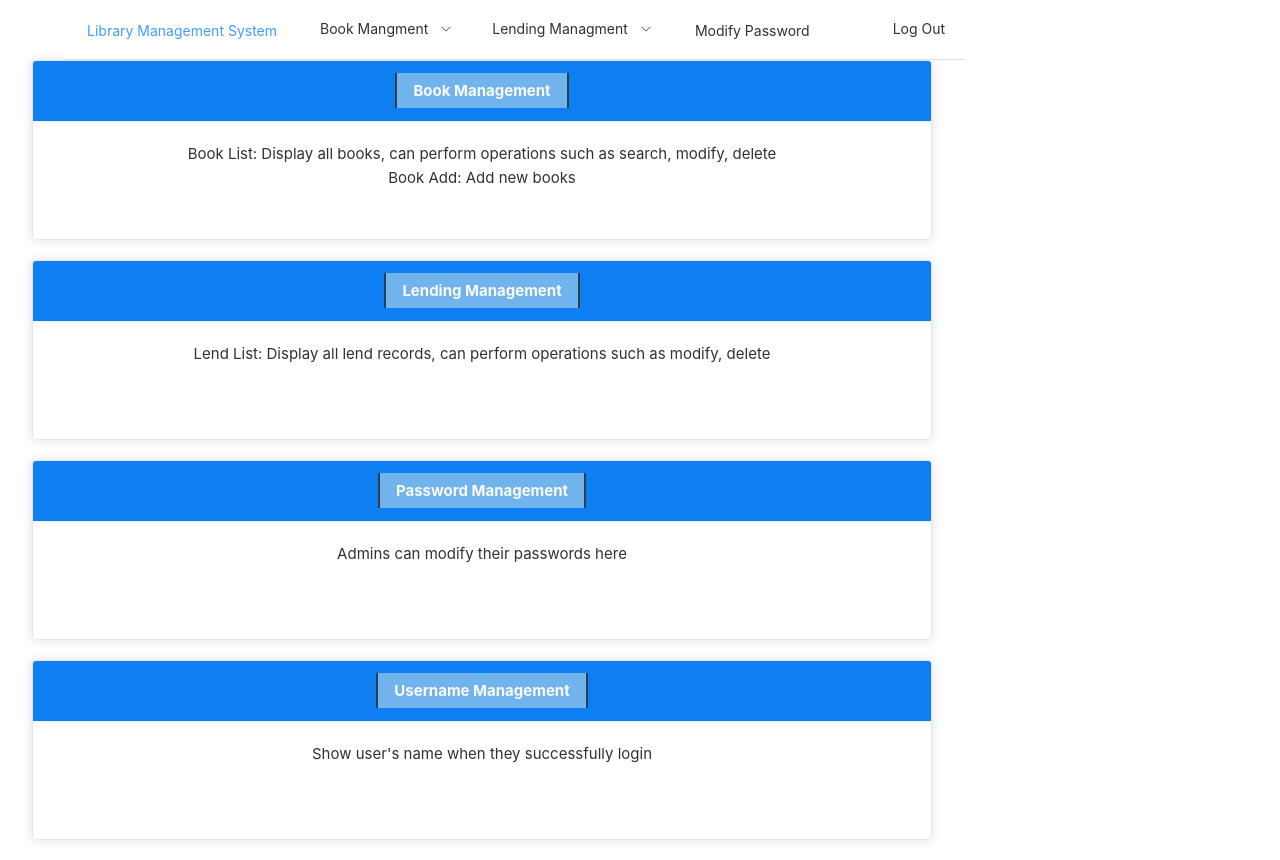
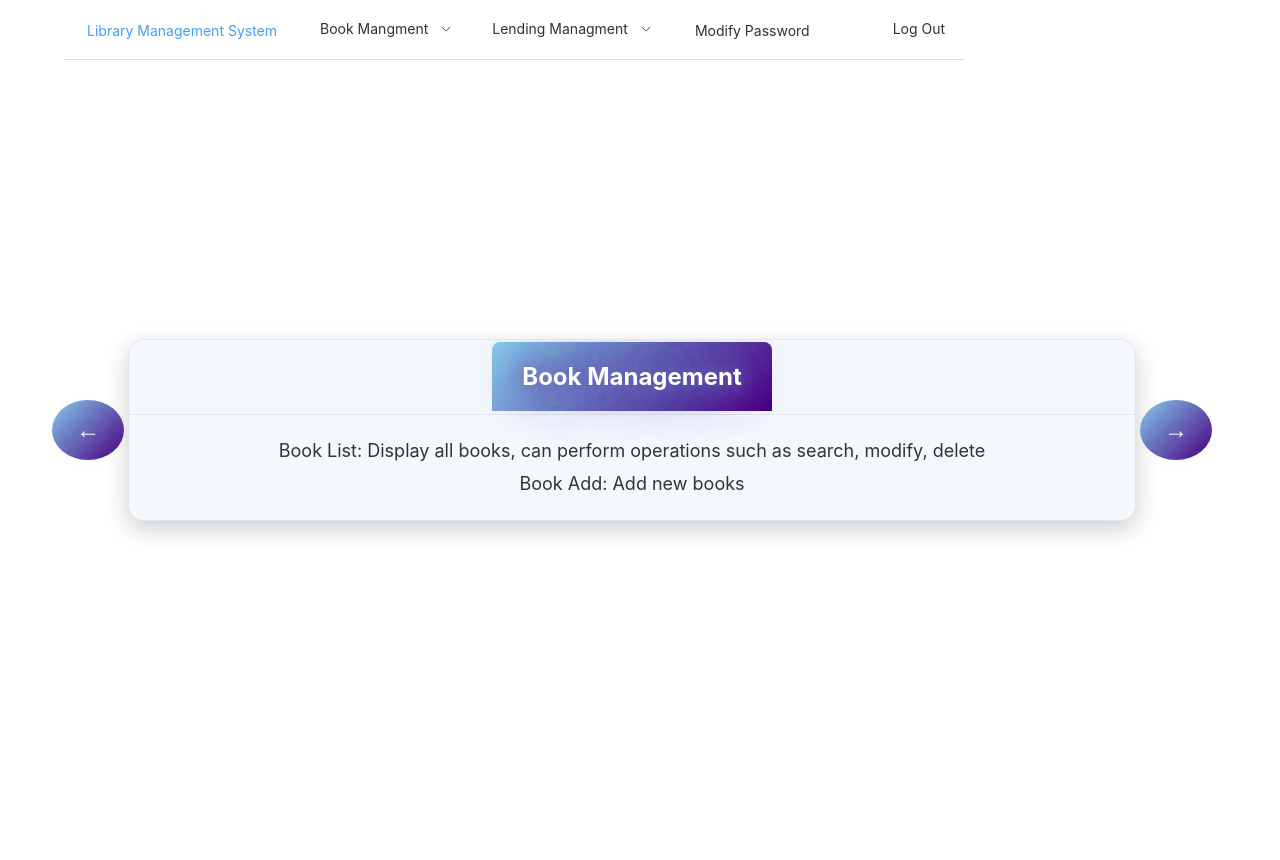
Before and after one commit to Wtuniverse/Lib-management, a Vue app in the folder lib-management/: page /admin/introduce in a window 1280 px wide. After the commit the page ends 800 px from the top, so only its background shows below. Built offline with nearby package versions, Linux system fonts and the light colour scheme.

Commit message:
更改样式

```diff
--- a/lib-management/src/components/admin/admins_introduce.vue
+++ b/lib-management/src/components/admin/admins_introduce.vue
@@ -1,121 +1,223 @@
 <template>
-  <div>
-    <!-- 主体内容 -->
-    <el-row>
-      <el-col :span="24">
-        <el-row>
-          <el-col :span="24">
+  <div class="scrolling-container">
+    <!-- 左箭头按钮 -->
+    <button class="scroll-button left" @click="scrollLeft">←</button>
+
+    <div class="scrolling-wrapper" ref="scrollWrapper">
+      <div v-for="(section, index) in sections" :key="index" class="section">
         <el-card class="card">
           <template #header>
-                <span class="card-title">Book Management</span>
+            <span class="card-title">{{ section.title }}</span>
           </template>
           <div class="text item">
-                <p>Book List: Display all books, can perform operations such as search, modify, delete</p>
-                <p>Book Add: Add new books</p>
+            <p v-for="(item, idx) in section.content" :key="idx">{{ item }}</p>
           </div>
         </el-card>
-          </el-col>
-          <el-col :span="24">
-            <el-card class="card">
-              <template #header>
-                <span class="card-title">Lending Management</span>
-              </template>
-              <div class="text item">
-                <p>Lend List: Display all lend records, can perform operations such as modify, delete</p>
       </div>
-            </el-card>
-          </el-col>
-        </el-row>
-        <el-row>
-          <el-col :span="24">
-            <el-card class="card">
-              <template #header>
-                <span class="card-title">Password Management</span>
-              </template>
-              <div class="text item">
-                <p>Admins can modify their passwords here</p>
     </div>
-            </el-card>
-          </el-col>
-          <el-col :span="24">
-            <el-card class="card">
-              <template #header>
-                <span class="card-title">Username Management</span>
-              </template>
-              <div class="text item">
-                <p>Show user's name when they successfully login</p>
-              </div>
-            </el-card>
-          </el-col>
-        </el-row>
-      </el-col>
-    </el-row>
+
+    <!-- 右箭头按钮 -->
+    <button class="scroll-button right" @click="scrollRight">→</button>
   </div>
 </template>
+<script lang="ts" setup>
+import { ref } from 'vue'
 
-  <script lang="ts" setup>
-  import { ref, onMounted } from 'vue'
-  import { RouterLink } from 'vue-router'
-  import { useRouter } from 'vue-router'
+const sections = ref([
+  {
+    title: 'Book Management',
+    content: [
+      'Book List: Display all books, can perform operations such as search, modify, delete',
+      'Book Add: Add new books'
+    ]
+  },
+  {
+    title: 'Lending Management',
+    content: ['Lend List: Display all lend records, can perform operations such as modify, delete']
+  },
+  {
+    title: 'Password Management',
+    content: ['Admins can modify their passwords here']
+  },
+  {
+    title: 'Username Management',
+    content: ["Show user's name when they successfully login"]
+  }
+])
 
-  const activeIndex = ref('1')
-  const router = useRouter()
-  const showUsernameDialog = ref(false)
-  const admin = ref({ username: '' }) // 示例用户名，实际应用中应从状态管理或 API 获取
+const scrollWrapper = ref<HTMLElement | null>(null)
 
-  const handleSelect = (key: string, keyPath: string[]) => {
-    console.log(key, keyPath)
+const scrollLeft = () => {
+  if (scrollWrapper.value) {
+    const scrollWrapperEl = scrollWrapper.value
+    const width = scrollWrapperEl.offsetWidth
+    const currentScrollPosition = scrollWrapperEl.scrollLeft
+
+    // 判断是否已经在第一个板块
+    if (currentScrollPosition === 0) {
+      // 如果已经在第一个板块，跳转到最后一个板块
+      scrollWrapperEl.scrollLeft = scrollWrapperEl.scrollWidth - width
+    } else {
+      // 向左滚动
+      scrollWrapperEl.scrollLeft -= width
+    }
+  }
 }
 
-  const handleLogout = () => {
-    // 清除用户状态，例如 tokens，localStorage，sessionStorage 等
-    // 这里是示例代码，具体取决于你的实现
-    localStorage.removeItem('user')
+const scrollRight = () => {
+  if (scrollWrapper.value) {
+    const scrollWrapperEl = scrollWrapper.value
+    const width = scrollWrapperEl.offsetWidth
+    const currentScrollPosition = scrollWrapperEl.scrollLeft
+    const maxScrollPosition = scrollWrapperEl.scrollWidth - width
 
-    // 重定向到登录页面
-    router.push({ name: 'index' }) // 使用路由的名称进行重定向
+    // 判断是否已经在最后一个板块
+    if (currentScrollPosition >= maxScrollPosition) {
+      // 如果已经在最后一个板块，跳转到第一个板块
+      scrollWrapperEl.scrollLeft = 0
+    } else {
+      // 向右滚动
+      scrollWrapperEl.scrollLeft += width
+    }
+  }
+}
+</script>
+
+
+
+<style scoped>
+
+
+.scrolling-container {
+  position: relative;
+  width: 100%;
+  height: 80vh; /* 增加容器高度 */
+  overflow: hidden;
+  display: flex;
+  justify-content: space-between;
+  align-items: center;
 }
 
-  // 在组件挂载时从 localStorage 获取用户信息
-  onMounted(() => {
-    const user = localStorage.getItem('user')
-    if (user) {
-      admin.value = JSON.parse(user)
-    }
-    console.log(admin)
-  })
-  </script>
 
-  <style>
-  .card-title {
-    color: #fbfbfc; /* 文字颜色为白色 */
-    background-color: rgb(113, 179, 237); /* 背景颜色为蓝色 */
-    font-weight: bold;
-    border-left: 2px solid #2c3e50; /* 左边框 */
-    border-right: 2px solid #2c3e50; /* 右边框 */
-    padding: 8px 16px;
+.scrolling-wrapper {
+  display: flex;
+  transition: transform 0.3s ease; /* Smooth scrolling transition */
+  overflow-x: scroll; /* Ensure horizontal scrolling is enabled */
+  scroll-snap-type: x mandatory; /* 强制水平对齐 */
 }
 
+.section {
+  min-width: 100%; /* 确保每个板块占据整个视窗宽度 */
+  display: flex;
+  justify-content: center;
+  align-items: center;
+  padding: 40px; /* 增加内边距 */
+  scroll-snap-align: start; /* 设置为滚动停靠点 */
+}
+
+.card-title {
+  color: #fff; /* 开始时为白色 */
+  background: linear-gradient(135deg, #87CEEB, #4B0082); /* 更改为从浅蓝色 (#87CEEB) 到深紫色 (#4B0082) 的渐变 */
+  font-weight: bold;
+  font-size: 24px; /* 增大标题字体 */
+  padding: 20px 30px;
+  border-radius: 8px 8px 0 0;
+  animation: textGlow 2s infinite alternate ease-in-out,
+             textColorChange 2s infinite alternate ease-in-out;
+}
+
+@keyframes textGlow {
+  from {
+    text-shadow: 0 0 10px #87CEEB, 0 0 20px #87CEEB, 0 0 30px #87CEEB, 0 0 40px #87CEEB;
+  }
+  to {
+    text-shadow: 0 0 20px #4B0082, 0 0 40px #4B0082, 0 0 60px #4B0082, 0 0 80px #4B0082;
+  }
+}
+
+
+
 .card {
-    width: 75%; /* 宽度为100% */
-    height: 180px; /* 固定高度 */
-    margin-bottom: 20px; /* 间距 */
+  width: 90%; /* 占据大部分宽度 */
+  height: 90%; /* 占据大部分高度 */
+  box-shadow: 0 8px 24px rgba(0, 0, 0, 0.2); /* 更大的阴影效果 */
+  border-radius: 16px; /* 更圆润的边角 */
+  background-color: #f4f7fb;
+  transition: transform 0.3s ease, box-shadow 0.3s ease;
+  font-size: 18px; /* 增大卡片内文本字体 */
+}
+
+.card:hover {
+  transform: translateY(-20px); /* 更大的悬停位移 */
+  box-shadow: 0 16px 32px rgba(0, 0, 0, 0.3); /* 更大的悬停阴影 */
 }
 
 .el-card__header {
-    background-color: #0d7ff0; /* 背景颜色 */
-    border-bottom: 1px solid #ebeef5; /* 底部边框 */
+  background: none;
+  border-bottom: none;
+  padding: 20px; /* 增加内边距 */
 }
 
 .el-card__body {
-    padding: 20px;
+  padding: 40px; /* 增加内边距 */
+  background-color: #fff;
+  border-radius: 0 0 16px 16px;
 }
 
 .text {
   text-align: center;
+  line-height: 1.8; /* 调整行高 */
 }
 
 .item {
-    margin-bottom: 10px;
+  margin-bottom: 20px; /* 增加段落间距 */
+  font-size: 18px; /* 增大内容字体 */
+  color: #333; /* 深色文字 */
+}
+
+/* Scroll buttons styling */
+.scroll-button {
+  position: absolute;
+  top: 50%;
+  transform: translateY(-50%);
+  color: #fff; /* 白色文字 */
+  background: linear-gradient(135deg, #87CEEB, #4B0082); /* 从浅蓝色 (#87CEEB) 到深紫色 (#4B0082) 的渐变 */
+  font-weight: bold;
+  font-size: 24px; /* 更大的按钮字体 */
+  padding: 16px 24px;
+  border-radius: 50%; /* 圆形按钮 */
+  cursor: pointer;
+  z-index: 10;
+  animation: textGlow 2s infinite alternate ease-in-out,
+             textColorChange 2s infinite alternate ease-in-out;
+  border: none; /* 移除默认边框 */
+  transition: transform 0.1s; /* 添加过渡效果以提高用户体验 */
+}
+
+
+
+/* 如果你的按钮有激活状态，可以添加如下代码 */
+.scroll-button:active {
+  transform: scale(0.98);
+}
+
+/* 确保 @keyframes 规则已经定义过 */
+@keyframes textGlow {
+  from {
+    text-shadow: 0 0 10px #87CEEB, 0 0 20px #87CEEB, 0 0 30px #87CEEB, 0 0 40px #87CEEB;
+  }
+  to {
+    text-shadow: 0 0 20px #4B0082, 0 0 40px #4B0082, 0 0 60px #4B0082, 0 0 80px #4B0082;
+  }
+}
+
+
+/* 调整左右按钮的位置 */
+.scroll-button.left {
+  left: 20px; /* 增加左右按钮的间距 */
+}
+
+.scroll-button.right {
+  right: 20px; /* 增加左右按钮的间距 */
 }
 </style>
```
Lines whose indentation alone changed are shown as unchanged.
